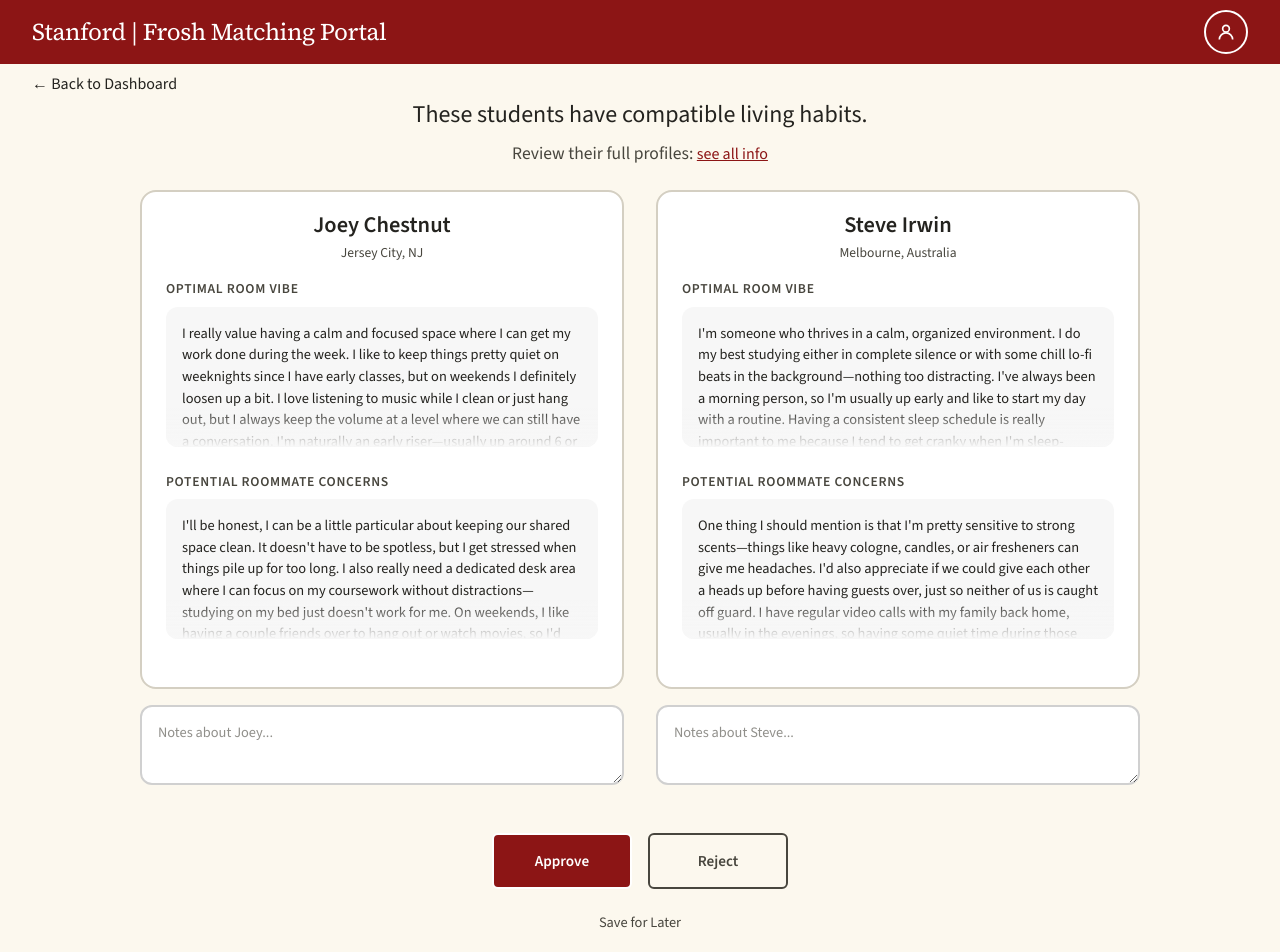
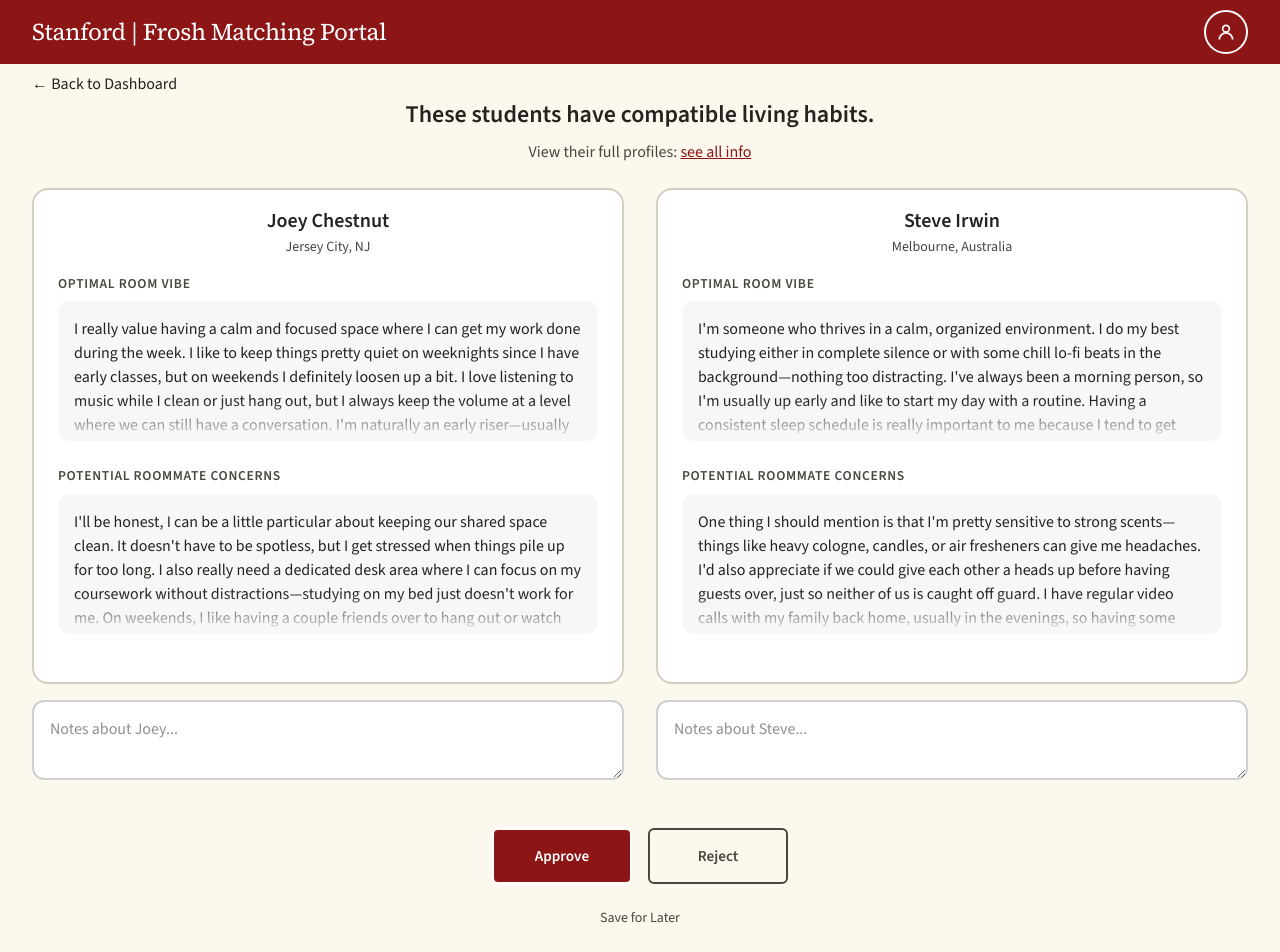
Before and after one commit to omfarkas/247froshmatch, a React (Vite) app: page /roommate in a window 1280 px wide. Shown: the top 952 px of the page. Built offline with nearby package versions, Linux system fonts and the light colour scheme.

Commit message:
oops main commit #riskayyyy

```diff
--- a/src/pages/roommate/Index.jsx
+++ b/src/pages/roommate/Index.jsx
@@ -58,7 +58,7 @@ function RoommateIndex() {
       <header className="roommate-header">
         <h1>These students have compatible living habits.</h1>
         <p className="roommate-subheader">
-          Review their full profiles:{" "}
+          View their full profiles:{" "}
           <button className="see-all-info-btn" onClick={handleOpenModal}>
             see all info
           </button>
--- a/src/pages/roommate/Roommate.css
+++ b/src/pages/roommate/Roommate.css
@@ -1,6 +1,6 @@
 /* Roommate Page Layout */
 .roommate-page {
-  max-width: 1000px;
+  max-width: 1250px;
   margin: 0 auto;
   position: relative;
   padding-bottom: var(--spacing-md);
@@ -22,14 +22,9 @@
 .roommate-header h1 {
   font-family: var(--font-primary);
   font-size: 1.5rem;
-  font-weight: 500;
+  font-weight: 600;
   color: var(--color-text-primary);
   margin-bottom: var(--spacing-xs);
-}
-
-.roommate-header p {
-  font-size: 1.1rem;
-  color: var(--color-text-secondary);
 }
 
 .roommate-subheader {
@@ -84,14 +79,14 @@
 
 .student-name {
   font-family: var(--font-primary);
-  font-size: 1.4rem;
+  font-size: 1.25rem;
   font-weight: 600;
   color: var(--color-text-primary);
   margin-bottom: 0;
 }
 
 .student-location {
-  font-size: 0.85rem;
+  font-size: 0.875rem;
   color: var(--color-text-secondary);
 }
 
@@ -102,7 +97,7 @@
 
 .section-title {
   font-family: var(--font-primary);
-  font-size: 0.9rem;
+  font-size: 0.875rem;
   font-weight: 600;
   color: var(--color-text-secondary);
   margin-bottom: var(--spacing-xs);
@@ -116,7 +111,7 @@
   background: #f7f7f7;
   border-radius: var(--radius-md);
   padding: var(--spacing-sm);
-  font-size: 0.9rem;
+  font-size: 1rem;
   color: var(--color-text-primary);
   line-height: 1.5;
   height: 140px;
@@ -195,7 +190,7 @@
 /* Skip Button */
 .skip-btn {
   padding: var(--spacing-xs) var(--spacing-sm);
-  font-size: 0.9rem;
+  font-size: 0.875rem;
   border: none;
   background: transparent;
   color: var(--color-text-secondary);
@@ -255,7 +250,7 @@
 }
 
 .progress-text {
-  font-size: 0.85rem;
+  font-size: 0.875rem;
   color: var(--color-text-secondary);
 }
 
@@ -280,7 +275,7 @@
   border-radius: var(--radius-md);
   background: white;
   font-family: var(--font-primary);
-  font-size: 0.9rem;
+  font-size: 1rem;
   color: var(--color-text-primary);
   resize: vertical;
 }
```
